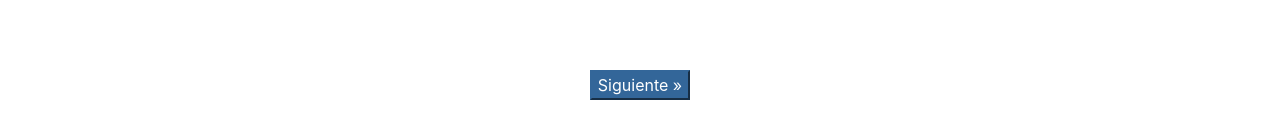
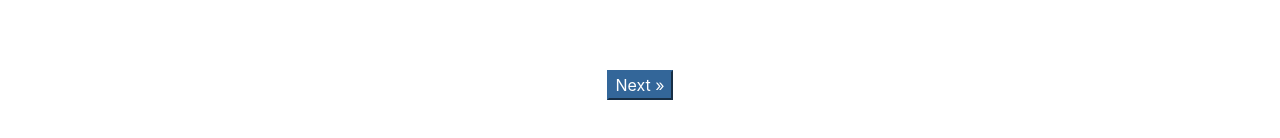
Before and after one commit to danisan9490/images-pixabay, a React (Create React App) app in the folder client/: page / in a window 1280 px wide. Shown: the part 296-434 px from the top of the page. Built offline with nearby package versions, Linux system fonts and the light colour scheme; a web font is replaced by a local one.

Commit message:
#7 Change Buttons

```diff
--- a/client/src/App.js
+++ b/client/src/App.js
@@ -70,7 +70,7 @@ function App() {
             type="button"
             className="bbtn btn-info mr-1"
             onClick={paginaAnterior}
-          >&laquo; Anterior </button>
+          >&laquo; Previous </button>
         )}
 
         {(paginaactual === totalpaginas) ? null : (
@@ -78,7 +78,7 @@ function App() {
             type="button"
             className="bbtn btn-info"
             onClick={paginaSiguiente}
-          >Siguiente &raquo;</button>
+          >Next &raquo;</button>
         )}
       </div>
     </div>
```
